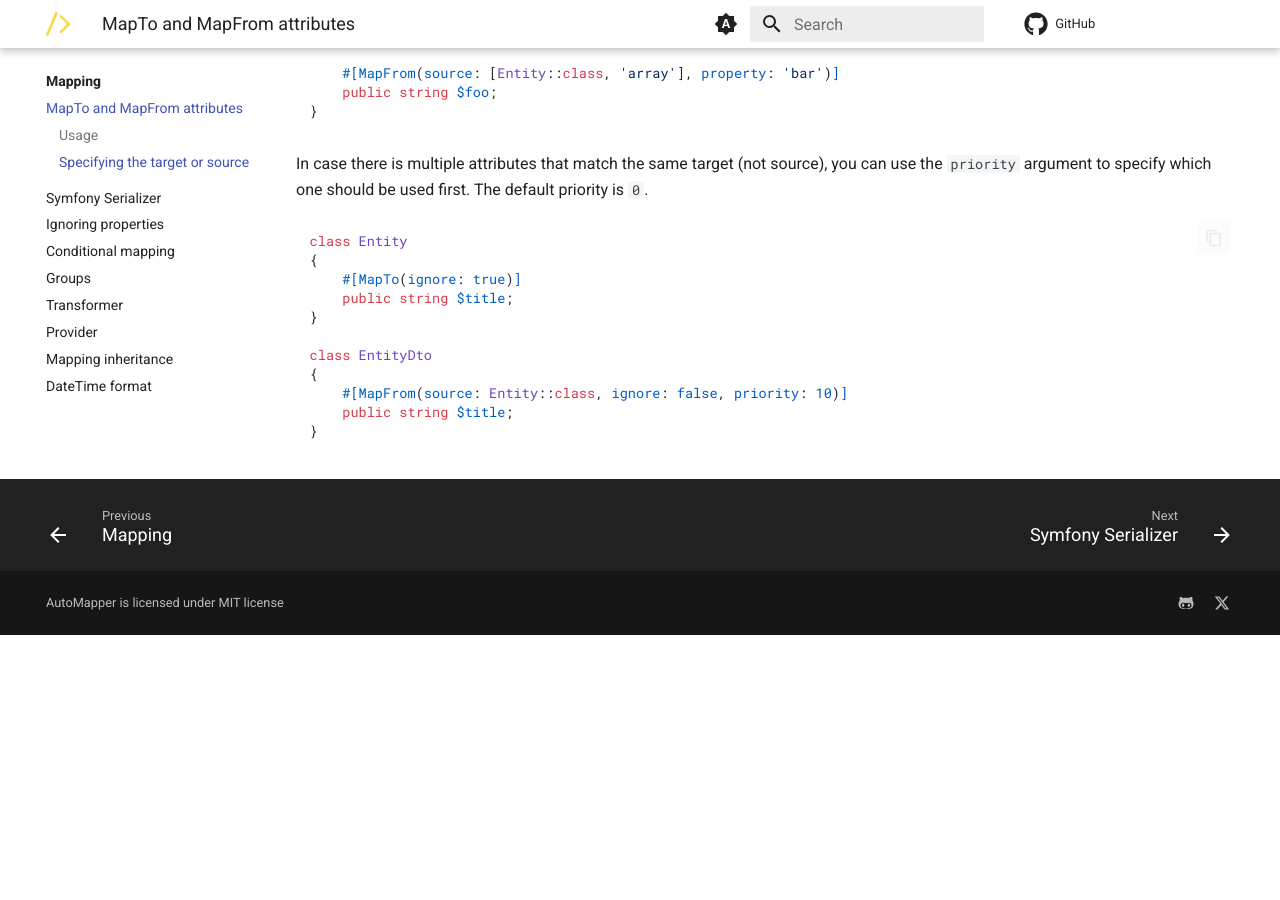
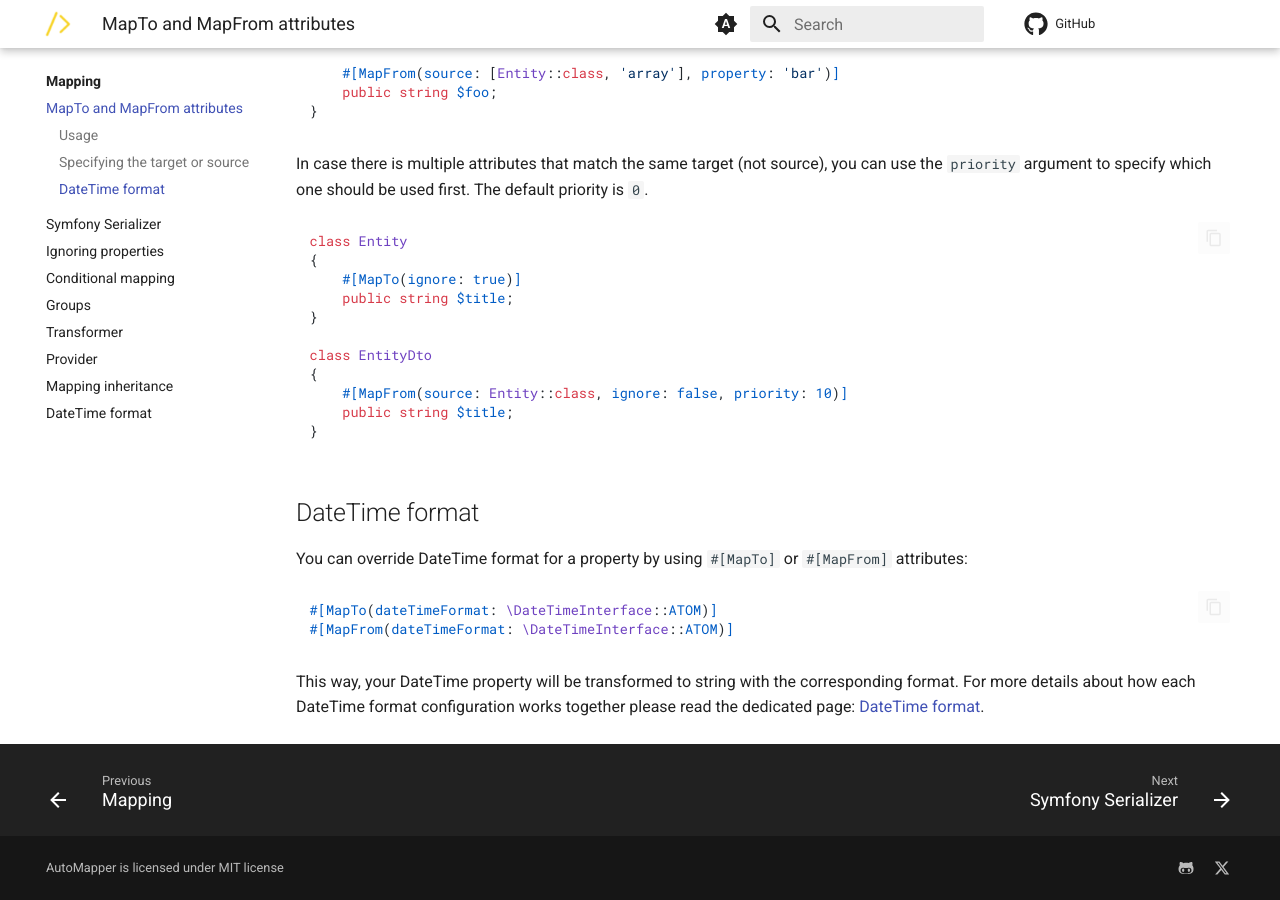
Before and after one commit to jolicode/automapper, an MkDocs documentation site: the page built from docs/mapping/attributes.md, in a window 1280 px wide and 900 px high, scrolled down 1661 px. Built offline with MkDocs 1.6.1 and Material for MkDocs 9.7.7, drawn with Linux system fonts in a browser that asks for light colours; comment, search, counter and statistics services are not loaded; the version menu is left out; before the commit the page ends 2296 px from its top, so only the background shows below that.

Commit message:
Update documentation

````diff
--- a/docs/mapping/attributes.md
+++ b/docs/mapping/attributes.md
@@ -98,3 +98,16 @@ class EntityDto
     public string $title;
 }
 ```
+
+## DateTime format
+
+You can override DateTime format for a property by using `#[MapTo]` or `#[MapFrom]` attributes:
+
+```php
+#[MapTo(dateTimeFormat: \DateTimeInterface::ATOM)]
+#[MapFrom(dateTimeFormat: \DateTimeInterface::ATOM)]
+```
+
+This way, your DateTime property will be transformed to string with the corresponding format.
+For more details about how each DateTime format configuration works together please read the dedicated page:
+[DateTime format](./date-time.md).
````
Also changed, not shown: docs/mapping/date-time.md (+59 -4 lines), docs/mapping/mapper-attribute.md (+12 -1 lines).
